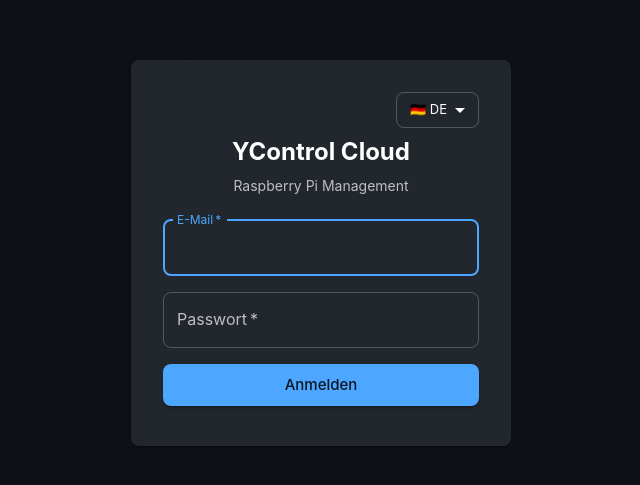
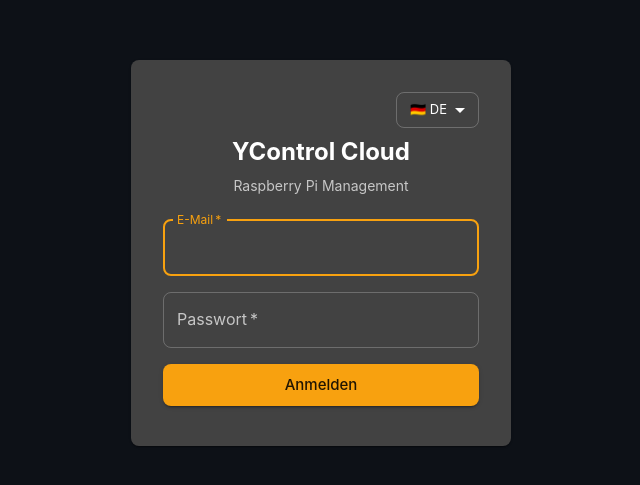
Before and after one commit to ikulx/Cloud-V2.0, a React (Vite) app in the folder frontend/: page /login in a window 1280 px wide. Shown: the part 147-632 px from the top of the page, without its empty margins (319-959 px from the left). Built offline with nearby package versions, Linux system fonts and the light colour scheme.

Commit message:
Collor Change Yellow

```diff
--- a/frontend/src/theme/theme.ts
+++ b/frontend/src/theme/theme.ts
@@ -4,16 +4,18 @@
   palette: {
     mode: 'dark',
     primary: {
-      main: '#4da6ff',
-      light: '#82c4ff',
-      dark: '#1565c0',
+      // main: '#4da6ff',
+      main: '#F8A10F',
+      light: '#f8bf5b',
+      dark: '#d68800',
     },
     secondary: {
       main: '#90a4ae',
     },
     background: {
       default: '#0d1117',
-      paper: '#161b22',
+      // paper: '#161b22',
+      paper: '#383838',
     },
     divider: 'rgba(255,255,255,0.08)',
   },
```
Also changed, not shown: 1 other file (tests, documents, lock files or other folders).
